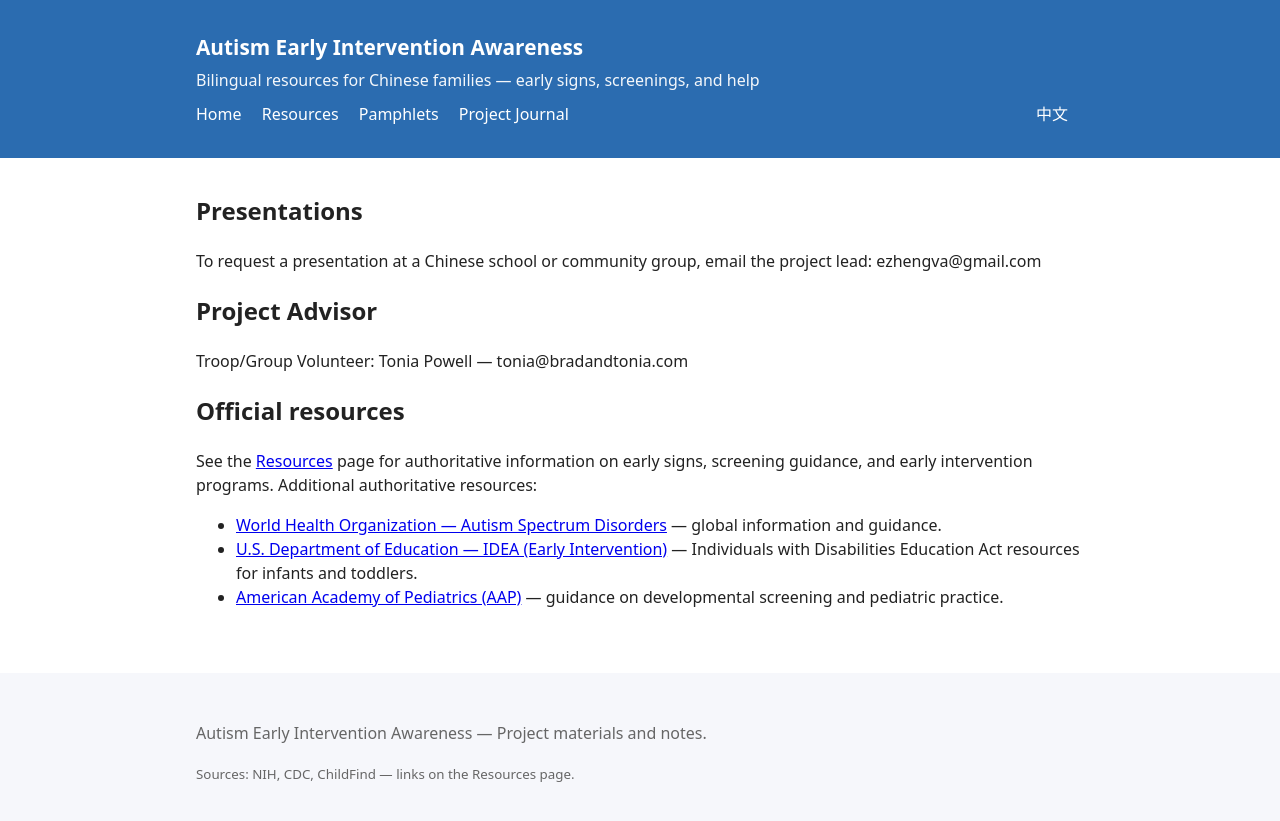
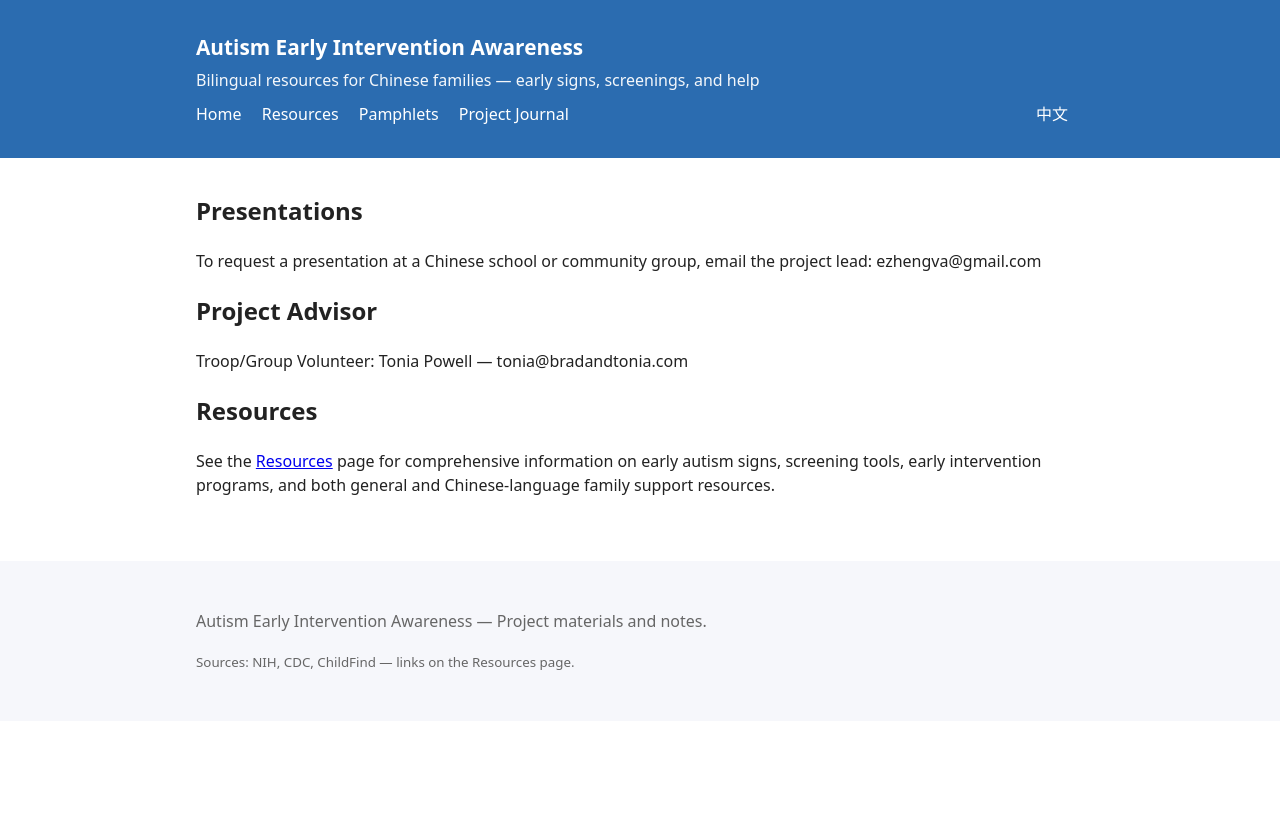
Before and after one commit to emmaz-sv/early-autism-awareness, a Jekyll site: the page built from docs/contact.html, in a window 1280 px wide. Shown: the top 821 px of the page. Built offline with Jekyll 4.4.1, drawn with Linux system fonts in a browser that asks for light colours.

Commit message:
Consolidate resources into resources.html pages; update contact pages to point to resources

```diff
--- a/docs/contact.html
+++ b/docs/contact.html
@@ -12,11 +12,6 @@ description: "Contact information for presentations, project advisor details, an
   <p>Troop/Group Volunteer: Tonia Powell — tonia@bradandtonia.com</p>
 </section>
   <section>
-    <h2>Official resources</h2>
-    <p>See the <a href="./resources.html">Resources</a> page for authoritative information on early signs, screening guidance, and early intervention programs. Additional authoritative resources:</p>
-    <ul>
-      <li><a href="https://www.who.int/health-topics/autism-spectrum-disorders" target="_blank" rel="noopener">World Health Organization — Autism Spectrum Disorders</a> — global information and guidance.</li>
-      <li><a href="https://www.ed.gov/idea" target="_blank" rel="noopener">U.S. Department of Education — IDEA (Early Intervention)</a> — Individuals with Disabilities Education Act resources for infants and toddlers.</li>
-      <li><a href="https://www.aap.org/" target="_blank" rel="noopener">American Academy of Pediatrics (AAP)</a> — guidance on developmental screening and pediatric practice.</li>
-    </ul>
+    <h2>Resources</h2>
+    <p>See the <a href="./resources.html">Resources</a> page for comprehensive information on early autism signs, screening tools, early intervention programs, and both general and Chinese-language family support resources.</p>
   </section>
--- a/docs/resources.html
+++ b/docs/resources.html
@@ -22,9 +22,12 @@ description: "Official guidance on early autism signs, screening, and local earl
     <li><a href="https://www.cdc.gov/autism/diagnosis/index.html" target="_blank" rel="noopener">CDC – Screening for Autism Spectrum Disorder</a> — Covers developmental monitoring, screening recommendations at 18 and 24 months, and the diagnostic process.</li>
     <li><a href="https://www.cdc.gov/autism/hcp/diagnosis/screening.html" target="_blank" rel="noopener">CDC – Clinical Screening for ASD (for healthcare providers)</a> — Details on screening tools, AAP recommendations, and clinic workflow.</li>
     <li><a href="https://www.cdc.gov/autism/treatment/accessing-services.html" target="_blank" rel="noopener">CDC – Accessing Services for ASD</a> — Guide to finding and accessing early intervention services.</li>
-    <li><a href="https://www.cdc.gov/ncbddd/actearly/index.html" target="_blank" rel="noopener">CDC "Learn the Signs. Act Early"</a> — Free milestone checklists and a Milestone Tracker app for parents.</li>
+    <li><a href="https://www.cdc.gov/act-early/index.html" target="_blank" rel="noopener">CDC "Learn the Signs. Act Early"</a> — Free milestone checklists and a Milestone Tracker app for parents.</li>
     <li><a href="https://www.nichd.nih.gov/health/topics/autism" target="_blank" rel="noopener">NIH / NICHD: Autism and Early Intervention</a> — Research-backed information on early intervention.</li>
     <li><a href="https://pmc.ncbi.nlm.nih.gov/articles/PMC8424796/" target="_blank" rel="noopener">NIH / PMC – Screening for ASD in Early Childhood</a> — Comprehensive research review of screening tools (M-CHAT), global recommendations, and early intervention evidence.</li>
+    <li><a href="https://www.who.int/health-topics/autism-spectrum-disorders" target="_blank" rel="noopener">World Health Organization — Autism Spectrum Disorders</a> — Global information and guidance.</li>
+    <li><a href="https://www.ed.gov/idea" target="_blank" rel="noopener">U.S. Department of Education — IDEA (Early Intervention)</a> — Individuals with Disabilities Education Act resources for infants and toddlers.</li>
+    <li><a href="https://www.aap.org/" target="_blank" rel="noopener">American Academy of Pediatrics (AAP)</a> — Guidance on developmental screening and pediatric practice.</li>
   </ul>
 </section>
 
--- a/docs/zh/resources.html
+++ b/docs/zh/resources.html
@@ -32,6 +32,9 @@ description: "自闭症早期征兆、筛查与早期干预的中文资源与指
     <li><a href="https://www.cdc.gov/ncbddd/actearly/index.html" target="_blank" rel="noopener">CDC"了解征兆 及早行动"（Learn the Signs. Act Early）</a>——免费的里程碑清单和里程碑追踪应用程序。</li>
     <li><a href="https://www.nichd.nih.gov/health/topics/autism" target="_blank" rel="noopener">美国国立卫生研究院（NIH）/ NICHD——自闭症与早期干预</a>——基于研究的早期干预信息。</li>
     <li><a href="https://pmc.ncbi.nlm.nih.gov/articles/PMC8424796/" target="_blank" rel="noopener">NIH / PMC——儿童早期自闭症谱系障碍筛查</a>——筛查工具（M-CHAT）、全球建议和早期干预证据的综合研究综述。</li>
+    <li><a href="https://www.who.int/health-topics/autism-spectrum-disorders" target="_blank" rel="noopener">世界卫生组织（WHO）——自闭症谱系障碍</a>——全球信息与指南。</li>
+    <li><a href="https://www.ed.gov/idea" target="_blank" rel="noopener">美国教育部——《个人残障教育法》（IDEA 早期干预）</a>——为婴幼儿提供的《个人残障教育法》资源。</li>
+    <li><a href="https://www.aap.org/" target="_blank" rel="noopener">美国儿科学会（AAP）</a>——发育筛查和儿科实践指南。</li>
   </ul>
 </section>
 
```
Also changed, not shown: docs/zh/contact.html (+2 -5 lines).
